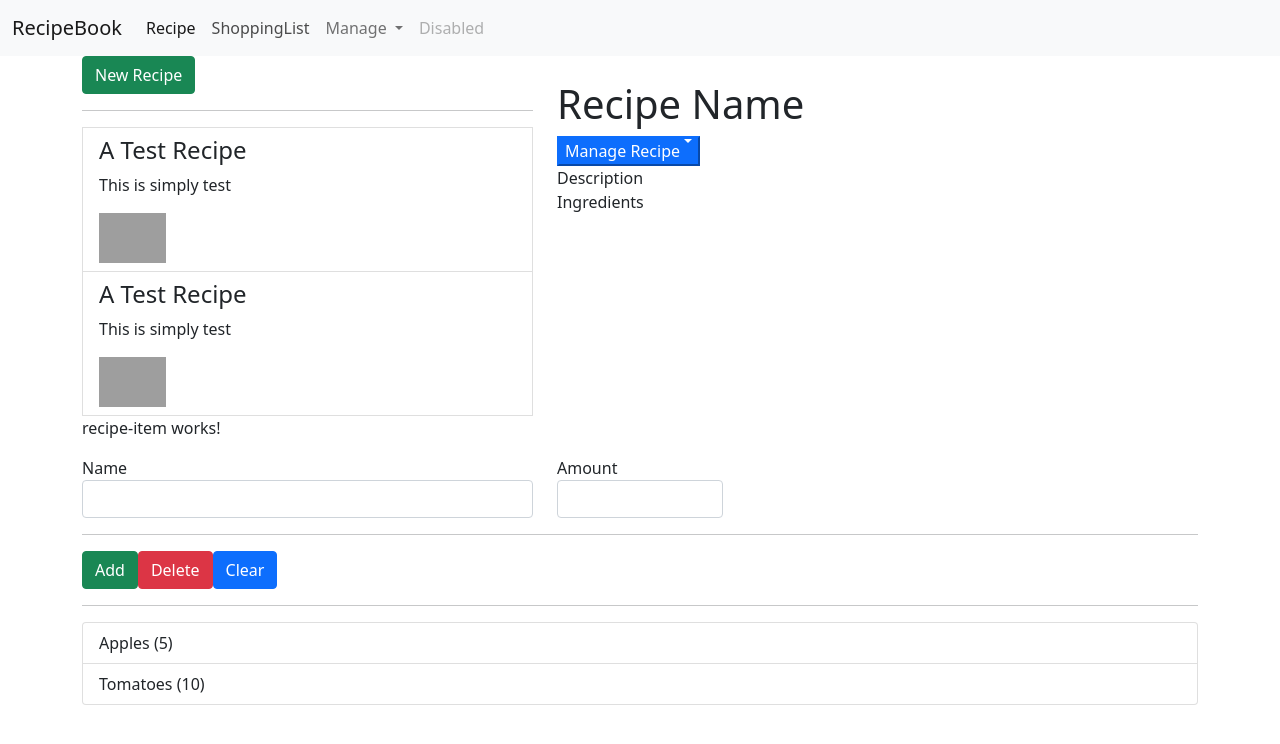
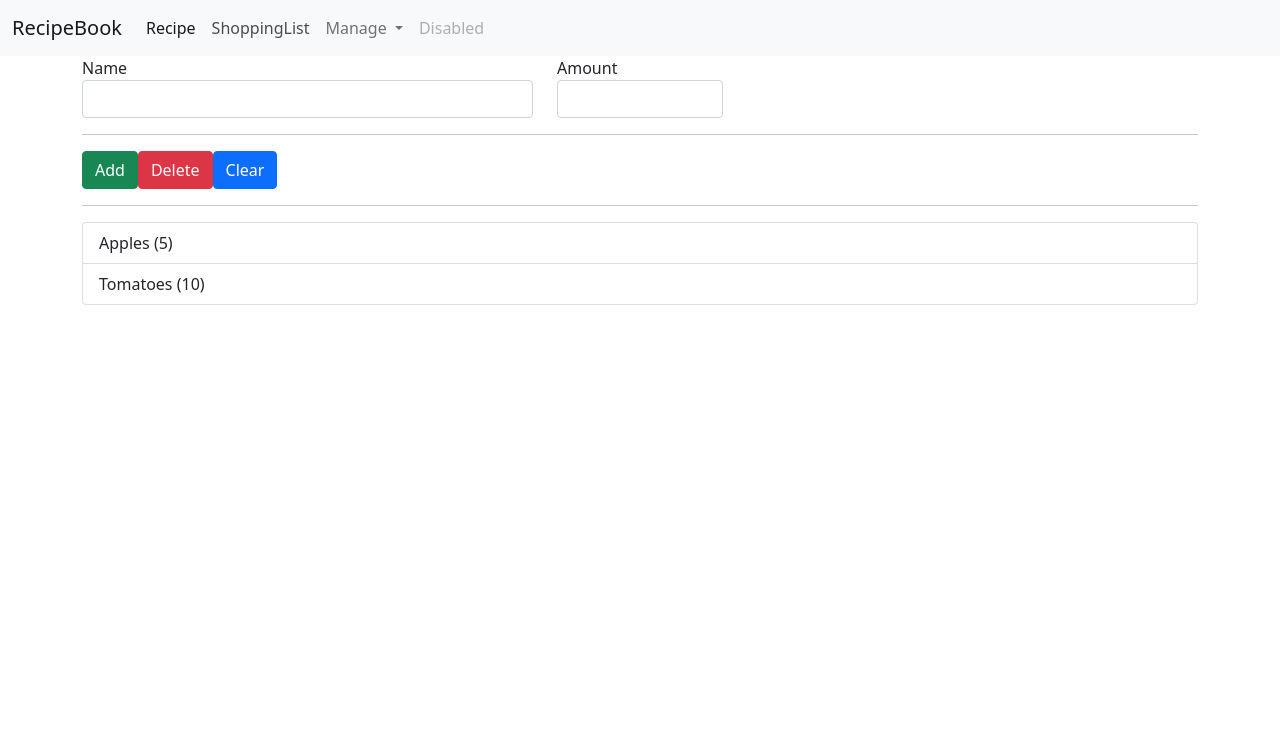
Before and after one commit to Albano88/RecipeBook, an Angular app: page / in a window 1280 px wide. Both pictures are taken after a click on the link "ShoppingList". Shown: the top 744 px of the page. Built offline with nearby package versions, Linux system fonts and the light colour scheme; grey boxes are pictures that could not be loaded.

Commit message:
modifica navigazione recipe

```diff
--- a/src/app/app.component.html
+++ b/src/app/app.component.html
@@ -1,18 +1,9 @@
-
-<app-header></app-header>
-
+<app-header (featureSelected)="onNavigate($event)"></app-header>
 <div class="container">
   <div class="row">
     <div class="col-md-12">
-
-
-      <app-recipes></app-recipes>
-      <app-shopping-list></app-shopping-list>
-
+      <app-recipes *ngIf="loadedFeature === 'recipe'"></app-recipes>
+      <app-shopping-list *ngIf="loadedFeature !== 'recipe'"></app-shopping-list>
     </div>
-
   </div>
-
-
-
 </div>
--- a/src/app/app.component.ts
+++ b/src/app/app.component.ts
@@ -6,5 +6,8 @@
   styleUrls: ['./app.component.css']
 })
 export class AppComponent {
-  title = 'RecipeBook';
+  loadedFeature = 'recipe';
+  onNavigate(feature: string) {
+    this.loadedFeature = feature;
+  }
 }
--- a/src/app/header/header.component.html
+++ b/src/app/header/header.component.html
@@ -16,10 +16,10 @@
     <div class="collapse navbar-collapse" id="navbarSupportedContent">
       <ul class="navbar-nav me-auto mb-2 mb-lg-0">
         <li class="nav-item">
-          <a class="nav-link active" aria-current="page" href="#">Recipe</a>
+          <a class="nav-link active" aria-current="page" href="#" (click)="onSelect('recipe')">Recipe</a>
         </li>
         <li class="nav-item">
-          <a class="nav-link" href="#">ShoppingList</a>
+          <a class="nav-link" href="#" (click)="onSelect('shopping-list')">ShoppingList</a>
         </li>
         <li class="nav-item dropdown">
           <a class="nav-link dropdown-toggle" href="#" id="navbarDropdown" role="button" data-bs-toggle="dropdown" aria-expanded="false">
--- a/src/app/header/header.component.ts
+++ b/src/app/header/header.component.ts
@@ -1,4 +1,5 @@
-import { Component, OnInit } from '@angular/core';
+import { Component, OnInit, EventEmitter, Output} from '@angular/core';
+
 
 @Component({
   selector: 'app-header',
@@ -6,10 +7,15 @@
   styleUrls: ['./header.component.css']
 })
 export class HeaderComponent implements OnInit {
-
+  //inserire le parentesi per creare un oggetto basato sull evento
+  @Output() featureSelected = new EventEmitter<string>();
   constructor() { }
 
   ngOnInit(): void {
   }
+  onSelect(feature: string) {
+    this.featureSelected.emit(feature);
+
+  }
 
 }
--- a/src/app/recipes/recipe-item/recipe-item.component.html
+++ b/src/app/recipes/recipe-item/recipe-item.component.html
@@ -1 +1,13 @@
-<p>recipe-item works!</p>
+<a href="#"
+   class="list-group-item clearfix">
+  <div class="pull-left">
+    <h4 class="list-group-item-heading"> {{recipe.name}} </h4>
+    <p class="list-group-item-text"> {{recipe.description}} </p>
+  </div>
+  <span class="pull-right">
+    <img [src]="recipe.imagePath"
+         alt=" {{recipe.name}} "
+         class="img-responsive"
+         style="max-height:50px;">
+  </span>
+</a>
--- a/src/app/recipes/recipe-item/recipe-item.component.ts
+++ b/src/app/recipes/recipe-item/recipe-item.component.ts
@@ -1,4 +1,5 @@
-import { Component, OnInit } from '@angular/core';
+import { Component, OnInit, Input } from '@angular/core';
+import { Recipe } from '../recipe.model';
 
 @Component({
   selector: 'app-recipe-item',
@@ -6,7 +7,7 @@
   styleUrls: ['./recipe-item.component.css']
 })
 export class RecipeItemComponent implements OnInit {
-
+  @Input() recipe: Recipe | undefined;
   constructor() { }
 
   ngOnInit(): void {
--- a/src/app/recipes/recipe-list/recipe-list.component.html
+++ b/src/app/recipes/recipe-list/recipe-list.component.html
@@ -10,20 +10,9 @@
 <hr>
 <div class="row>">
   <div class="col-xs-12">
-    <a href="#"
-       class="list-group-item clearfix"
-       *ngFor="let recipe of recipes">
-      <div class="pull-left">
-        <h4 class="list-group-item-heading"> {{recipe.name}} </h4>
-        <p class="list-group-item-text"> {{recipe.description}} </p>
-      </div>
-      <span class="pull-right">
-        <img [src]="recipe.imagePath"
-             alt=" {{recipe.name}} "
-             class="img-responsive"
-             style="max-height:50px;">
-      </span>
-    </a>
-    <app-recipe-item></app-recipe-item>
+
+    <app-recipe-item
+   *ngFor="let recipeEl of recipes"
+   [recipe]="recipeEl"></app-recipe-item>
   </div>
 </div>
```
